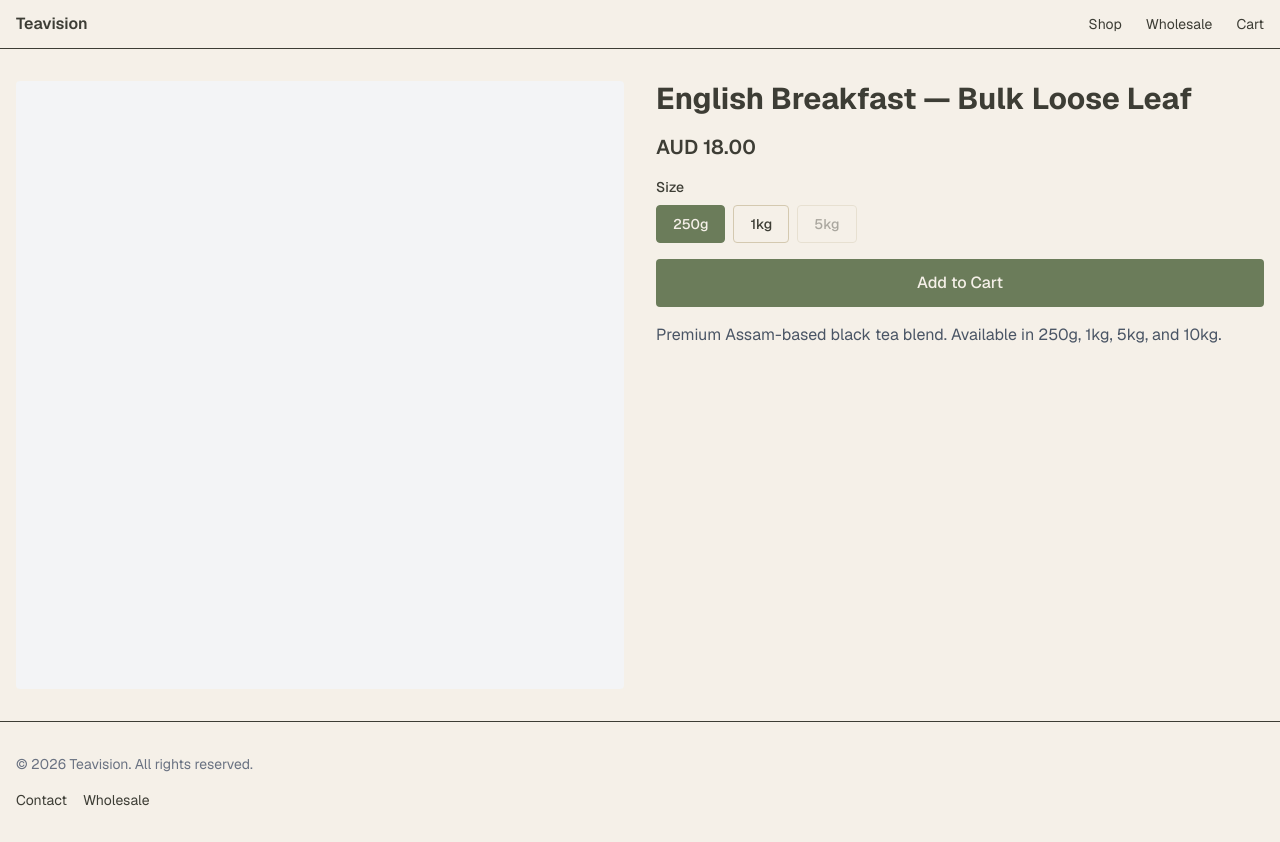
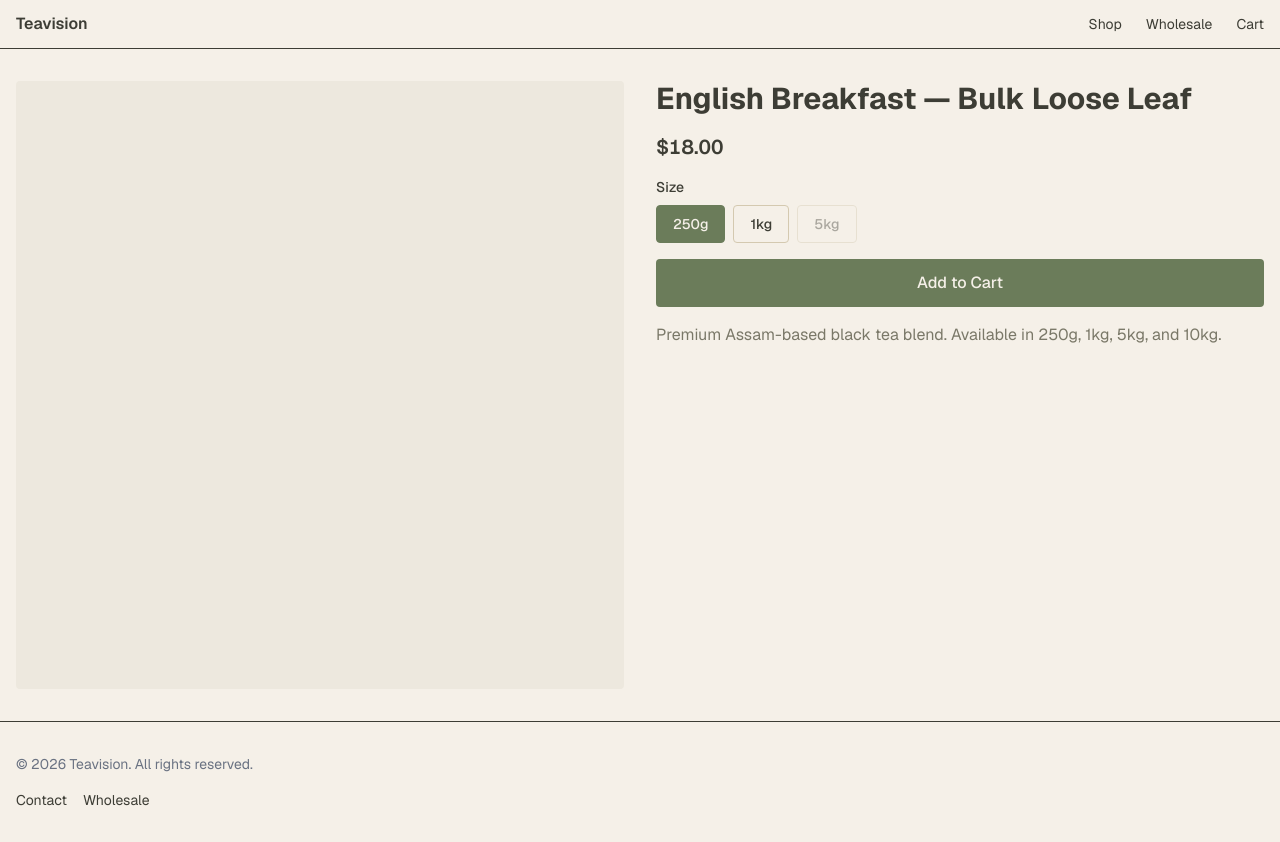
Before and after one commit to franz-ss/teavision-storefront, a Next.js app: page /products/product-placeholder-1 in a window 1280 px wide. Built offline with nearby package versions, Linux system fonts and the light colour scheme.

Commit message:
feat: wire Price into PDP, apply token classes

```diff
--- a/app/(storefront)/products/[handle]/page.tsx
+++ b/app/(storefront)/products/[handle]/page.tsx
@@ -3,6 +3,7 @@ import { Suspense } from 'react'
 import { notFound } from 'next/navigation'
 import { getProduct } from '@/lib/shopify/operations/product'
 import { ProductForm } from '@/components/product/product-form'
+import { Price } from '@/components/ui/price'
 
 type Props = {
   params: Promise<{ handle: string }>
@@ -27,21 +28,16 @@ async function ProductContent({
   return (
     <div className="grid gap-8 md:grid-cols-2">
       <div
-        className="aspect-square rounded bg-gray-100"
+        className="bg-surface aspect-square rounded"
         role="img"
         aria-label={product.featuredImage?.altText ?? `${product.title} image`}
       />
 
       <div className="flex flex-col gap-4">
         <h1 className="text-3xl font-bold">{product.title}</h1>
-        <p className="text-xl font-semibold">
-          {product.priceRange.minVariantPrice.currencyCode}{' '}
-          {product.priceRange.minVariantPrice.amount}
-        </p>
-
+        <Price price={product.priceRange.minVariantPrice} size="lg" />
         <ProductForm variants={product.variants} />
-
-        <p className="text-gray-600">{product.description}</p>
+        <p className="text-text-muted">{product.description}</p>
       </div>
     </div>
   )
```
